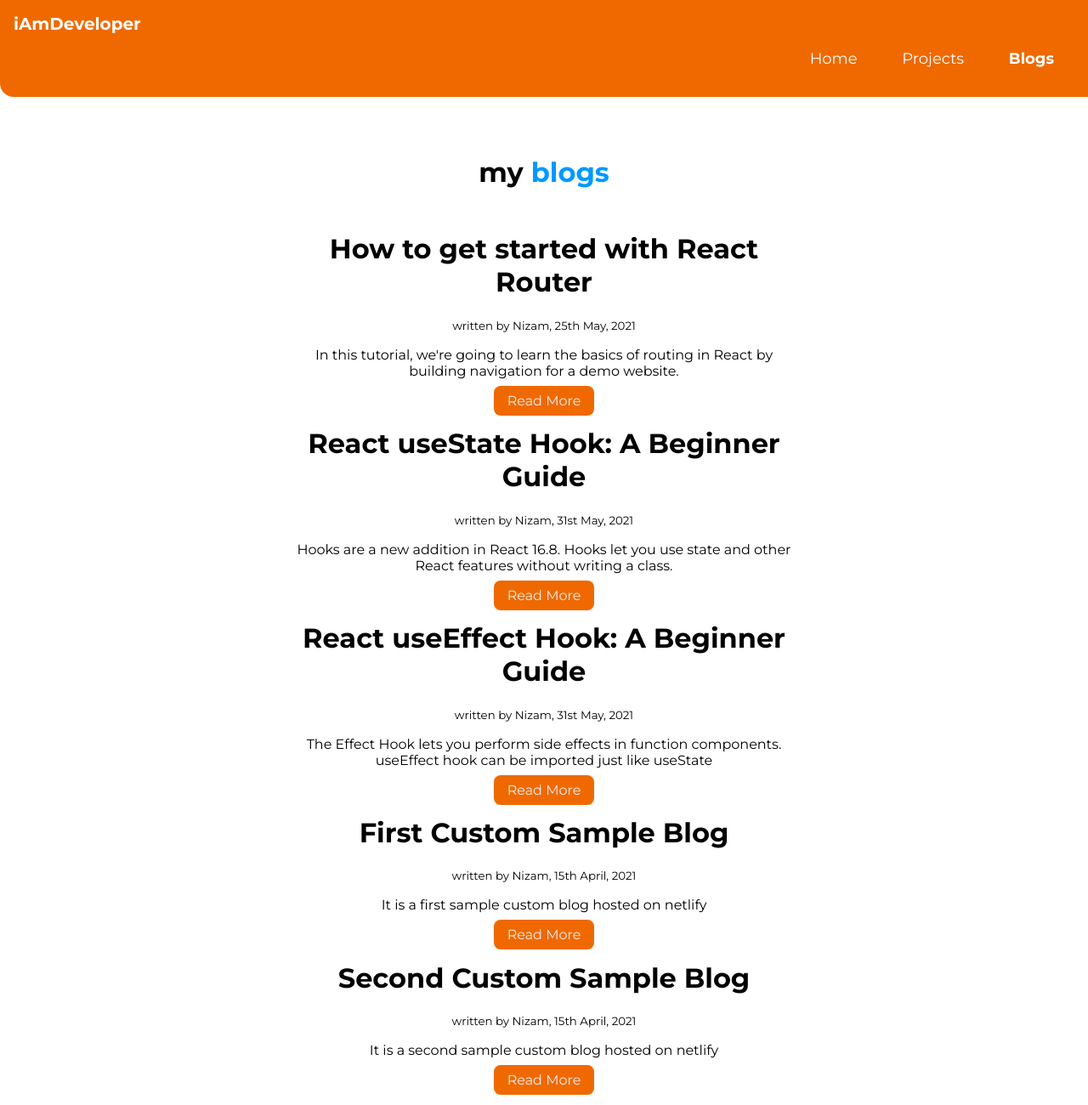
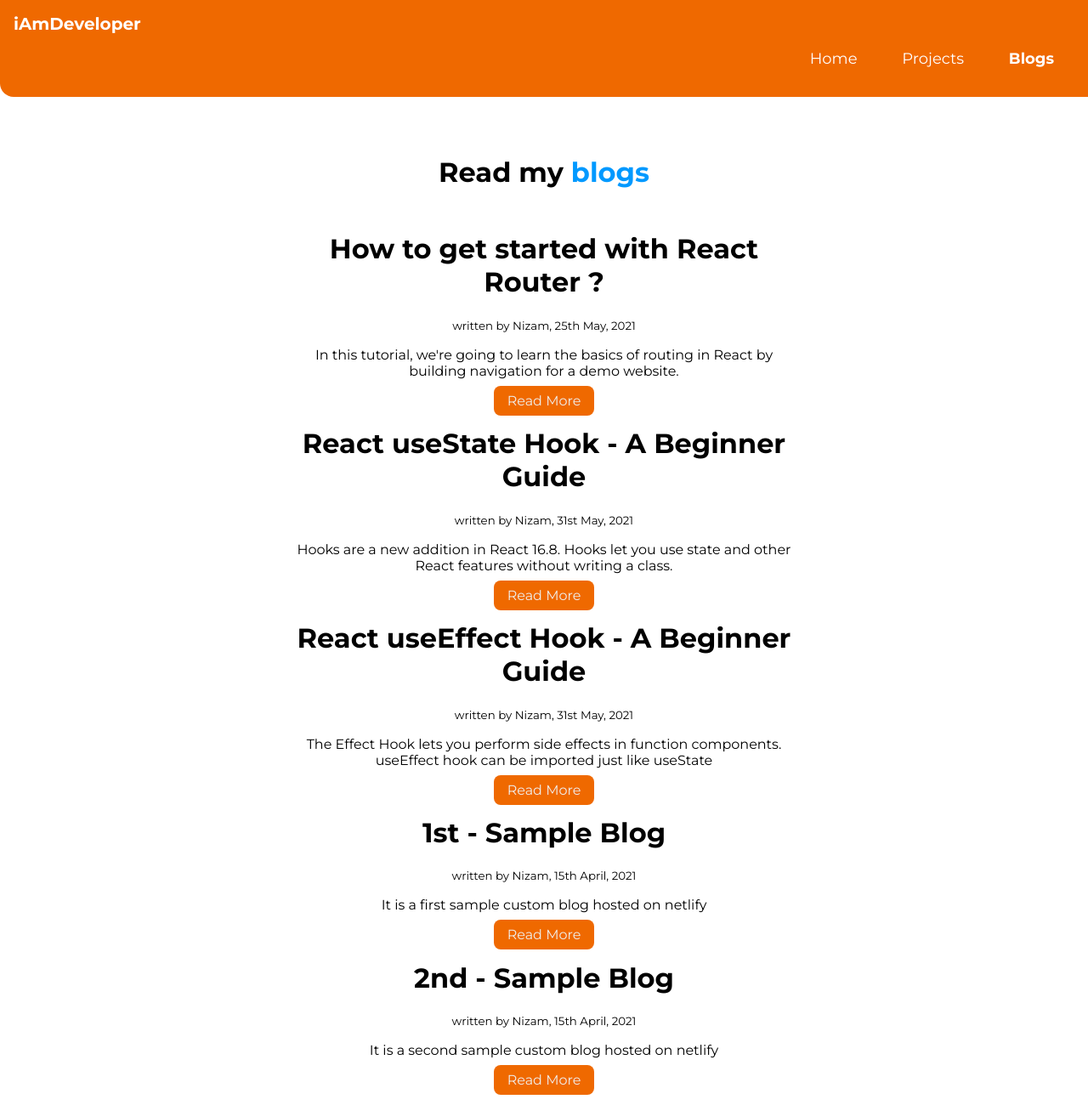
Before and after one commit to way2nizam/my-portfolio, a website: page blogs.html in a window 1280 px wide. Shown: the top 1300 px of the page at 85% size. Drawn offline with Linux system fonts and the light colour scheme.

Commit message:
fix: content code refactor

```diff
--- a/blogs.html
+++ b/blogs.html
@@ -30,11 +30,11 @@
     </nav>
 
     <header class="hero">
-        <h1 class="hero-heading">my <span class="heading-inverted">blogs</span></h1>
+        <h1 class="hero-heading">Read my <span class="heading-inverted">blogs</span></h1>
     </header>
 
     <div class="container container-center">
-        <h1>How to get started with React Router</h1>
+        <h1>How to get started with React Router ?</h1>
         <small>written by Nizam, 25th May, 2021</small>
         <p>In this tutorial, we're going to learn the basics of routing in React by building navigation for a demo
             website.</p>
@@ -44,7 +44,7 @@
     </div>
 
     <div class="container container-center">
-        <h1>React useState Hook: A Beginner Guide</h1>
+        <h1>React useState Hook - A Beginner Guide</h1>
         <small>written by Nizam, 31st May, 2021</small>
         <p>Hooks are a new addition in React 16.8. Hooks let you use state and other React features without writing a
             class.</p>
@@ -53,7 +53,7 @@
     </div>
 
     <div class="container container-center">
-        <h1>React useEffect Hook: A Beginner Guide</h1>
+        <h1>React useEffect Hook - A Beginner Guide</h1>
         <small>written by Nizam, 31st May, 2021</small>
         <p>The Effect Hook lets you perform side effects in function components. useEffect hook can be imported just
             like useState</p>
@@ -61,14 +61,14 @@
     </div>
 
     <div class="container container-center">
-        <h1>First Custom Sample Blog</h1>
+        <h1>1st - Sample Blog</h1>
         <small>written by Nizam, 15th April, 2021</small>
         <p>It is a first sample custom blog hosted on netlify</p>
         <a class="link link-primary" href="/first-sample-blog.html">Read More</a>
     </div>
 
     <div class="container container-center">
-        <h1>Second Custom Sample Blog</h1>
+        <h1>2nd - Sample Blog</h1>
         <small>written by Nizam, 15th April, 2021</small>
         <p>It is a second sample custom blog hosted on netlify</p>
         <a class="link link-primary" href="/second-sample-blog.html">Read More</a>
```
